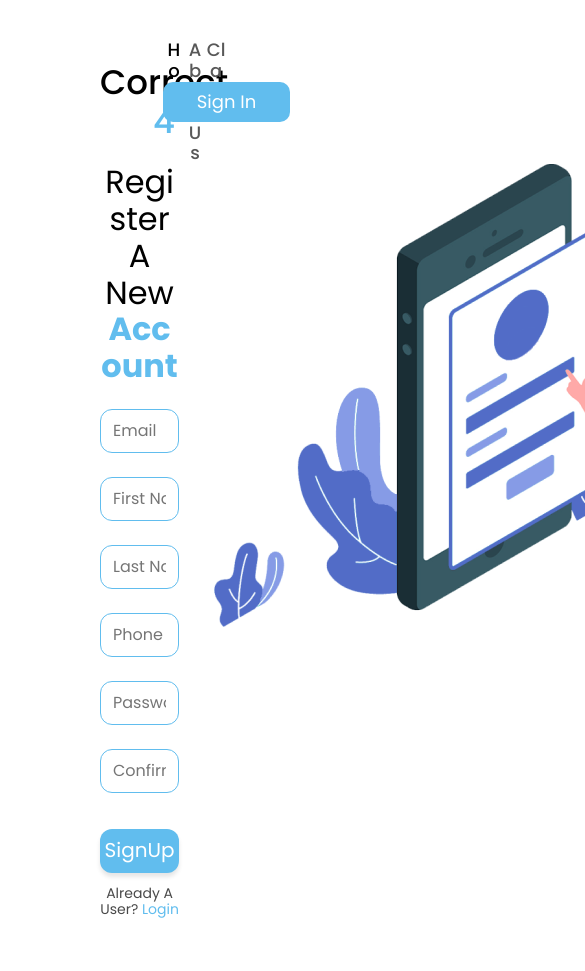
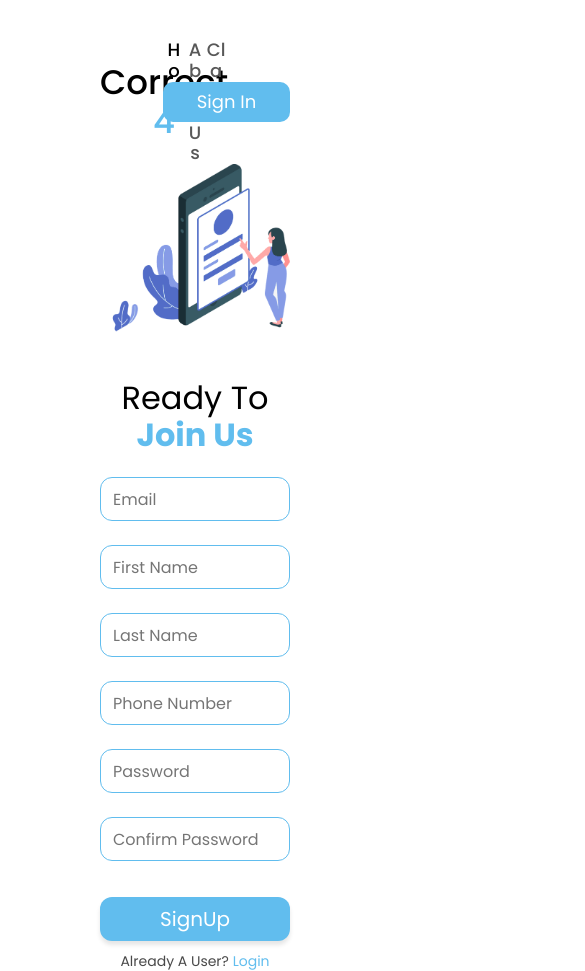
Before and after one commit to El-bana/correct4, a React (Create React App) app: page /register in a window 390 px wide. Shown: the top 971 px of the page, 585 px wide, since content can reach past the window. Before the commit the page ends 919 px from the top, so only its background shows below. Built offline with nearby package versions, Linux system fonts and the light colour scheme.

Commit message:
some responsive and some fixes

```diff
--- a/src/App.css
+++ b/src/App.css
@@ -1,3 +1,9 @@
+.App {
+  display: grid;
+  height: 100vh;
+  grid-template-rows: min-content 1fr min-content;
+}
+
 .main-grid {
   margin: 0 100px;
 }
@@ -45,3 +51,23 @@
 .form-link span {
   color: #61bdee;
 }
+
+@media screen and (max-width: 750px) {
+  .fullSizeGridTablet {
+    grid-column: span 12 / 13 !important;
+  }
+  .halfSizeGridTablet {
+    grid-column: span 6 !important;
+  }
+
+  .form-image {
+    grid-row-start: 1;
+    margin-bottom: 40px;
+  }
+}
+
+@media screen and (max-width: 375px) {
+  .fullSizeGridMobile {
+    grid-column: span 12 / 13 !important;
+  }
+}
--- a/src/components/grid/GridContainer.jsx
+++ b/src/components/grid/GridContainer.jsx
@@ -7,6 +7,8 @@ const GridContainer = ({ children, styles, className }) => {
       gridAutoFlow: 'column',
       gridAutoColumns: 'minmax(0, 1fr)',
       gridTemplateColumns: 'repeat(12, minmax(0, 1fr))',
+      alignItems: 'center',
+      justifyItems: 'center',
       ...styles
     }}
       className={className}>
--- a/src/components/grid/GridItem.jsx
+++ b/src/components/grid/GridItem.jsx
@@ -2,7 +2,7 @@
 const GridItem = ({ children, gridSize, className }) => {
   return (
     <div style={{
-      gridColumn: `span ${gridSize}`
+      gridColumn: `span ${gridSize}`,
     }}
       className={className}
     >
--- a/src/pages/Home/Home.module.css
+++ b/src/pages/Home/Home.module.css
@@ -3,7 +3,6 @@
   grid-auto-columns: minmax(0, 1fr);
   grid-auto-flow: column;
   align-items: center;
-  margin-top: 100px;
   margin-left: 100px;
   margin-right: 100px;
 }
--- a/src/pages/Login/Login.jsx
+++ b/src/pages/Login/Login.jsx
@@ -16,7 +16,7 @@ const Login = () => {
 
   return (
     <GridContainer className='main-grid'>
-      <GridItem gridSize={5} className='login-left'>
+      <GridItem gridSize={5} className='login-left fullSizeGridTablet'>
         <h2 className={styles.main_paragraph}>Login To Your <br /> <span>Account</span></h2>
         <Formik
           initialValues={{
@@ -45,8 +45,8 @@ const Login = () => {
         </Formik>
         <p className='form-link'>Not A User? <span>Signup</span></p>
       </GridItem>
-      <GridItem gridSize={6} className='form-image'>
-        <img src={loginImage} alt='' />
+      <GridItem gridSize={6} className='form-image fullSizeGridTablet'>
+        <img src={loginImage} alt='' className='img-fluid' />
       </GridItem>
     </GridContainer>
   )
--- a/src/pages/Register/Register.jsx
+++ b/src/pages/Register/Register.jsx
@@ -23,8 +23,8 @@ const Register = () => {
 
   return (
     <GridContainer className='main-grid'>
-      <GridItem gridSize={5} className='login-left'>
-        <h2 className={styles.main_paragraph}>Register A New <br /> <span>Account</span></h2>
+      <GridItem gridSize={5} className='login-left fullSizeGridTablet'>
+        <h2 className={styles.main_paragraph}>Ready To <br /> <span>Join Us</span></h2>
         <Formik
           initialValues={{
             email: '',
@@ -67,8 +67,8 @@ const Register = () => {
         </Formik>
         <p className='form-link'>Already A User? <span>Login</span></p>
       </GridItem>
-      <GridItem gridSize={6} className='form-image'>
-        <img src={loginImage} alt='' />
+      <GridItem gridSize={6} className='form-image fullSizeGridTablet'>
+        <img src={loginImage} alt='' className='img-fluid' />
       </GridItem>
     </GridContainer>
   )
```
